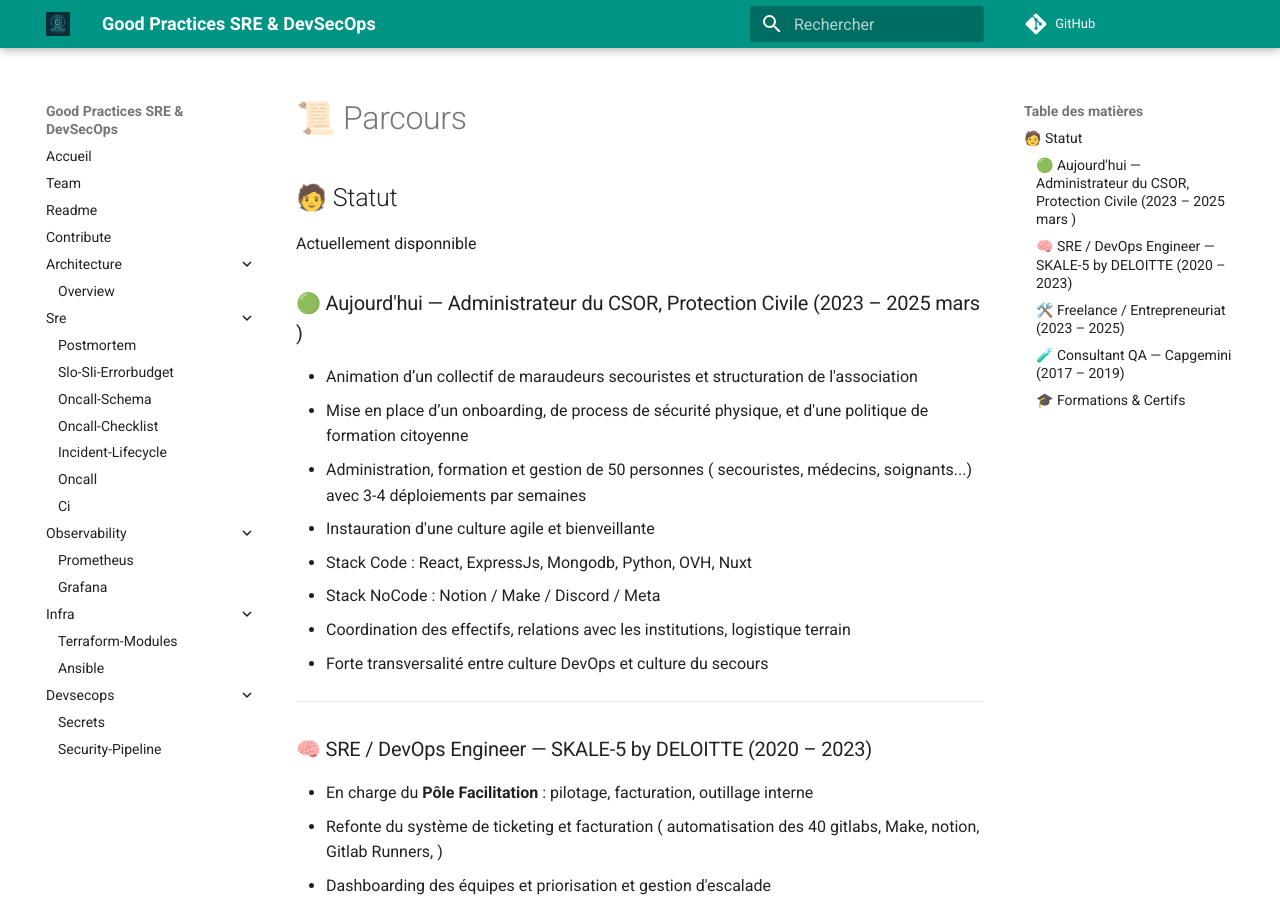
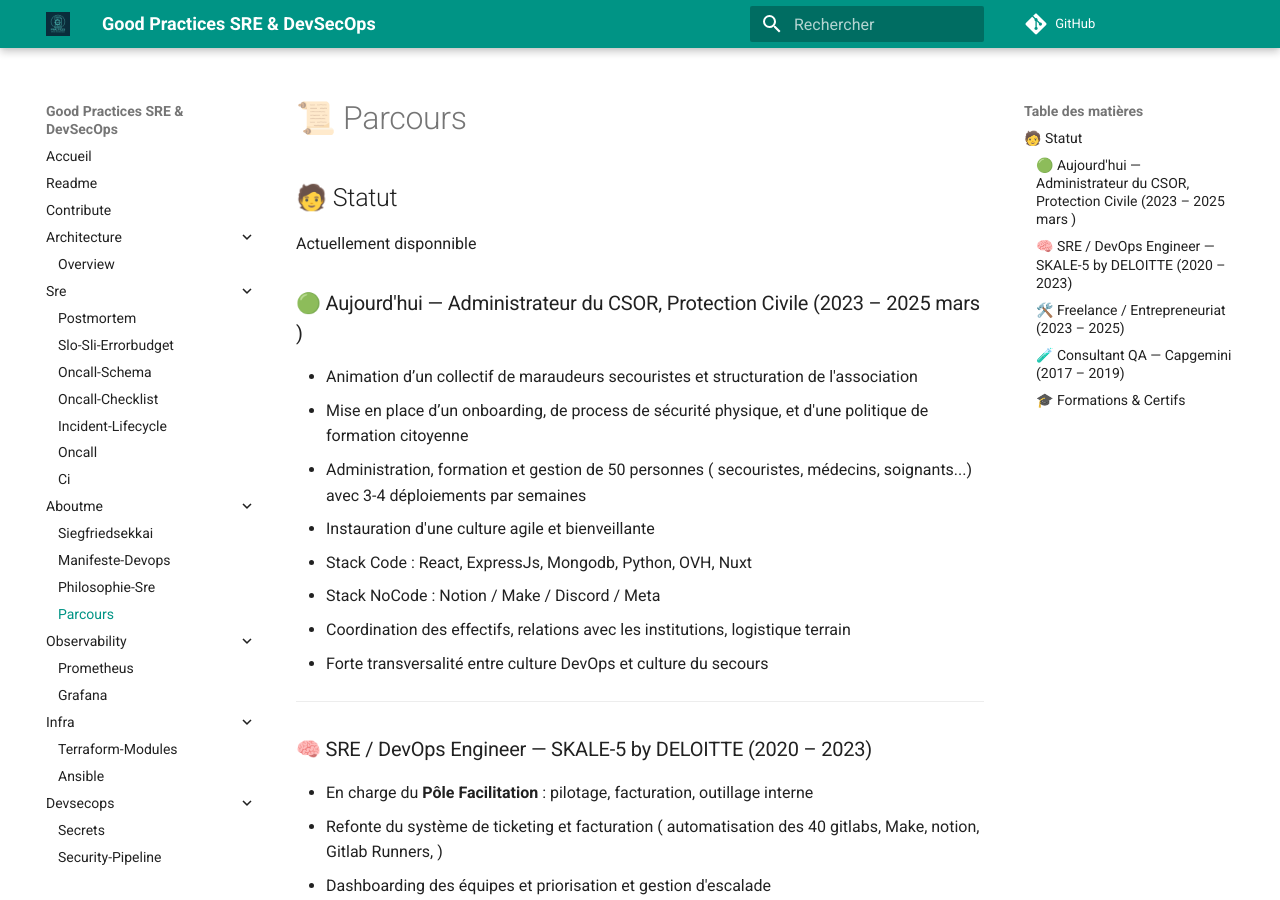
Before and after one commit to 5136Siegfried/SRE-good-practices, an MkDocs documentation site: the page built from docs/aboutme/parcours.md, in a window 1280 px wide and 900 px high. Built offline with MkDocs 1.6.1 and Material for MkDocs 9.7.7, drawn with Linux system fonts in a browser that asks for light colours; comment, search, counter and statistics services are not loaded.

Commit message:
ci: auto-update nav section in mkdocs.yml

```diff
--- a/mkdocs.yml
+++ b/mkdocs.yml
@@ -26,7 +26,6 @@ theme:
     accent: cyan
 nav:
 - Accueil: index.md
-- Team: team.md
 - Readme: README.md
 - Contribute: contribute.md
 - Architecture:
@@ -39,6 +38,11 @@ nav:
   - Incident-Lifecycle: sre/incident-lifecycle.md
   - Oncall: sre/oncall.md
   - Ci: sre/ci.md
+- Aboutme:
+  - Siegfriedsekkai: aboutme/siegfriedsekkai.md
+  - Manifeste-Devops: aboutme/manifeste-devops.md
+  - Philosophie-Sre: aboutme/philosophie-sre.md
+  - Parcours: aboutme/parcours.md
 - Observability:
   - Prometheus: observability/prometheus.md
   - Grafana: observability/grafana.md
@@ -71,4 +75,4 @@ extra:
   generator: false
   copyright: © 2025 – Siegfried Sekkai – Tous droits réservés
 extra_css:
-  - assets/css/custom.css
+- assets/css/custom.css
```
